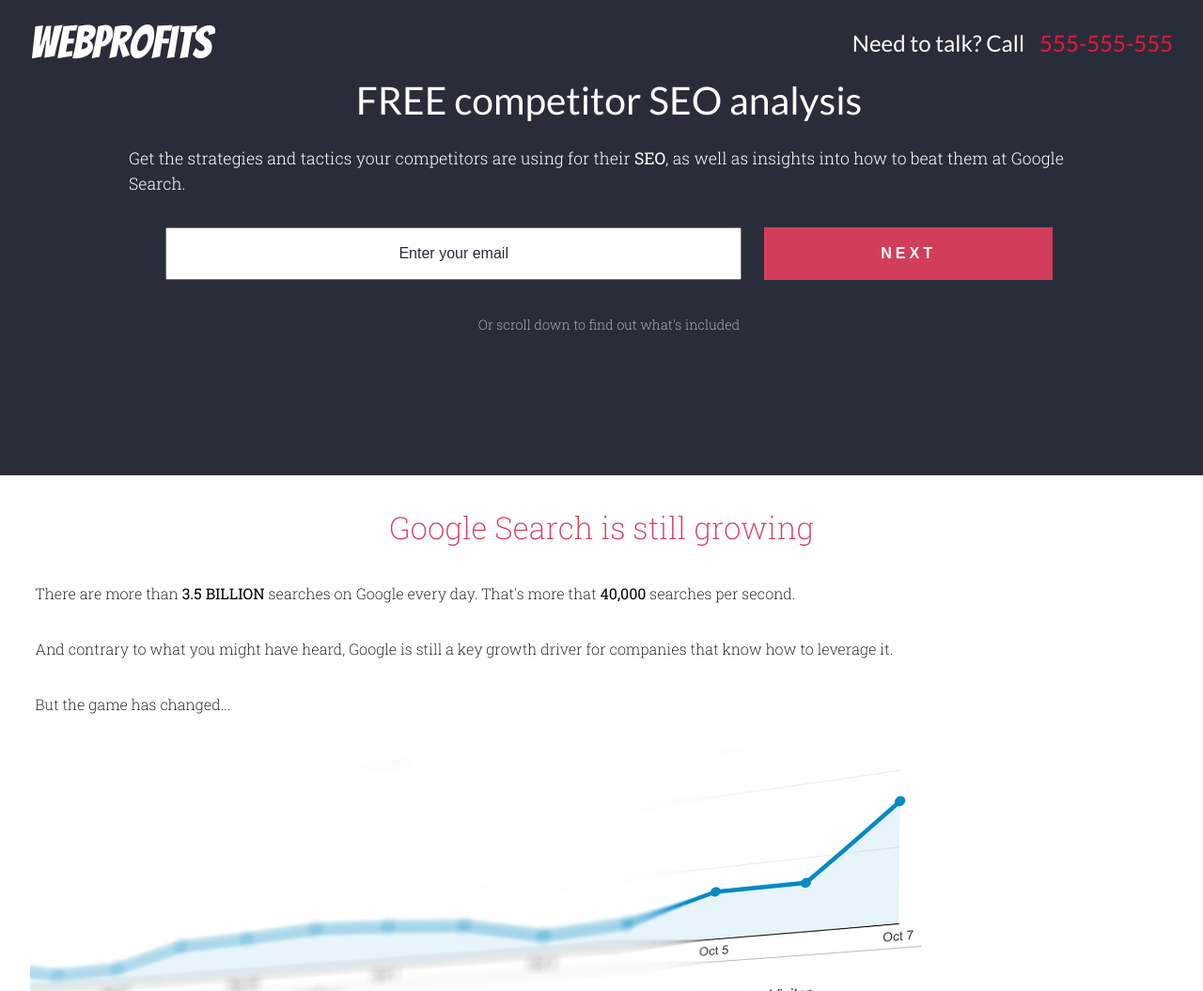
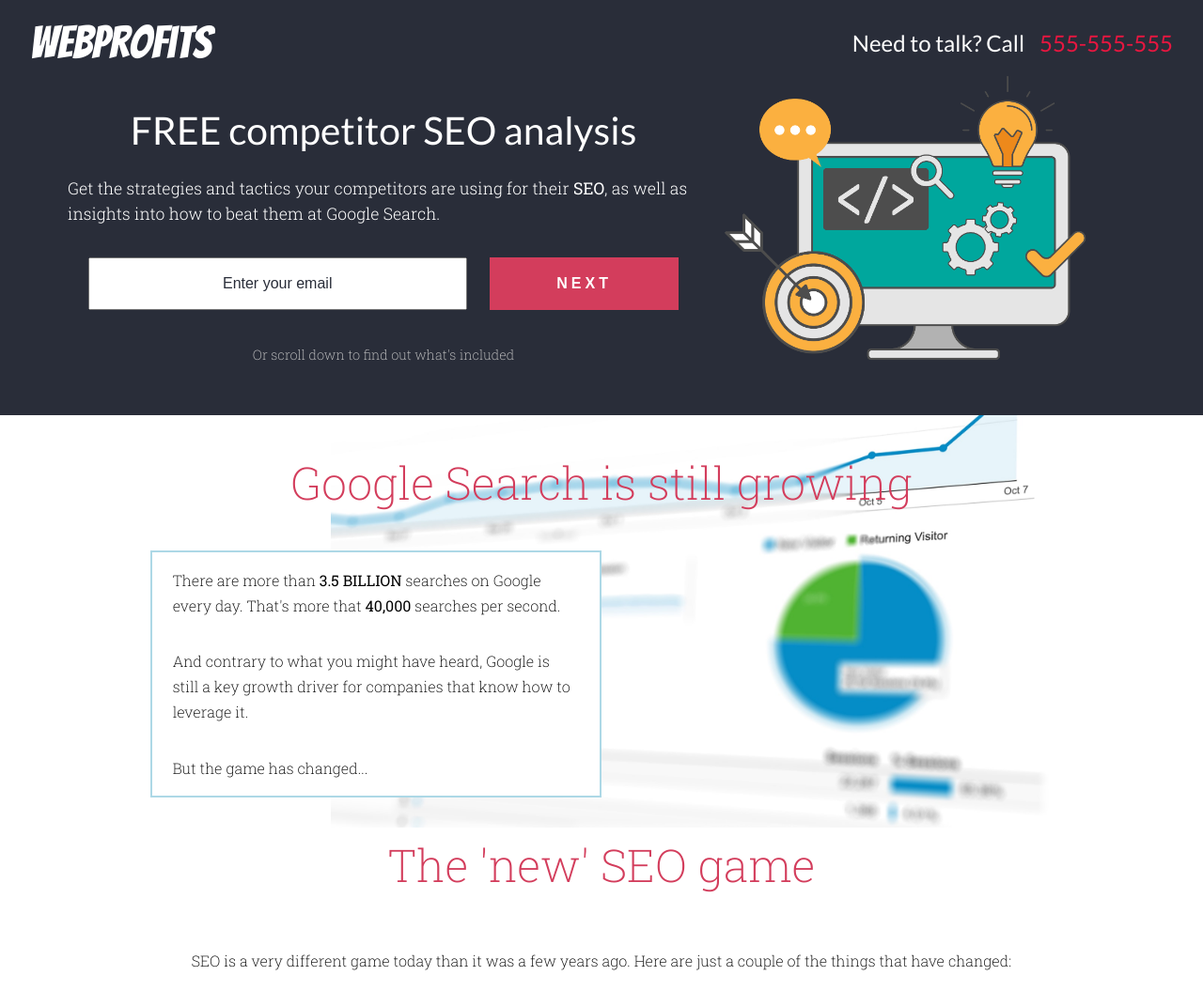
Before and after one commit to kulczynski/webprofitsLandingPage, a website: page src/index.html in a window 1280 px wide. Shown: the top 1055 px of the page at 94% size. Drawn offline with nearby package versions, Linux system fonts and the light colour scheme; files that its build step writes are made by us from their sources.

Commit message:
WIP media queries

```diff
--- a/src/index.html
+++ b/src/index.html
@@ -40,6 +40,11 @@
 
                 <p class="hero-tips">Or scroll down to find out what's included</p>
             </div>
+            <picture class="hero-picture flex-center-col">
+                <source srcset="./img/icons/svg/web_technology.png" media="(min-width: 770px)">
+                <img src="#" alt="chart image">
+            </picture>
+
         </section>
     </header>
     <main class="flex-center-col">
@@ -47,7 +52,7 @@
             <h2 class="title-pink">
                 Google Search is still growing
             </h2>
-            <article class="big_image-subtitle">
+            <article class="paragraphs-block">
                 <p class="description">There are more than <strong>3.5 billion </strong>searches on Google every day.
                     That's more that
                     <strong>40,000</strong> searches per second.</p>
@@ -56,10 +61,10 @@
                     know how to leverage it.</p>
                 <p class="description">But the game has changed...</p>
             </article>
-            <picture>
+            <picture class="chart flex-center-col">
                 <source srcset="./img/blue-and-green-pie-chart-large.jpg" media="(min-width: 1260px)">
                 <source srcset="./img/blue-and-green-pie-chart-medium.jpg" media="(min-width: 650px)">
-                <img src="./img/blue-and-green-pie-chart-small.jpg" alt="chart image" width="80%">
+                <img class="chart-img" src="./img/blue-and-green-pie-chart-small.jpg" alt="chart image" width="80%">
             </picture>
         </section>
         <section class="container ">
--- a/src/sass/app.scss
+++ b/src/sass/app.scss
@@ -17,6 +17,11 @@ main{
 
     &-pink{
     color: map-get($colors, 'pink' );
+
+    @include media-min(map-get($breakpoints, "tablet")){
+        font-size: 3rem;
+        padding: 3rem 0;
+        }
     }
 
     &-black {
@@ -27,6 +32,38 @@ main{
 
     }
 }
+
+.paragraphs-block{
+    width: 100%;
+    background: rgba(255, 255, 255, .7);
+    @include media-min(map-get($breakpoints, "phone")){
+        width: 60%;
+        min-width: 40%;
+        background: rgba(255, 255, 255, 1);
+        border: 2px solid lightblue;
+        padding: 0 1rem;
+    }
+    @include media-min(map-get($breakpoints, "tablet")){
+        width: 50%;
+        background: rgba(255, 255, 255, 1);
+        border: 2px solid lightblue;
+    }
+}
+
+.chart{
+    position: relative;
+    &-img{
+        position: absolute;
+        right: 0;
+        bottom:0;
+        @include media-min(map-get($breakpoints, "phone")){
+            right: 0;
+            bottom:-2rem;
+        }
+        z-index: -1;
+    }
+}
+
 h6.description {
     text-align: center;
 }
--- a/src/sass/header/header.scss
+++ b/src/sass/header/header.scss
@@ -50,6 +50,14 @@
     }
 
     .hero{
+        @include media-min(map-get($breakpoints, "desktop")){
+            & {
+            flex-direction: row;
+            justify-content: space-between;
+            flex-wrap: nowrap;
+            padding: 2rem ;
+        }
+    }
         .hero-title{
             margin: 1.5rem 0;
 
@@ -103,7 +111,20 @@
             font-size: .9rem;
             text-align: center;
             line-height: 2rem;
-            margin-bottom: 8rem;
+        }
+        &-picture{
+            display: none;
+        }
+        @include media-min(map-get($breakpoints, "tablet")){
+        &-picture{
+            display: flex;
+            margin-top: -6rem;
+            margin-bottom: -5rem;
+
+            & > img {
+                max-width: 30rem;
+            }
         }
     }
+    }
 }
```
Also changed, not shown: src/img/icons/svg/web_technology.png (added).
